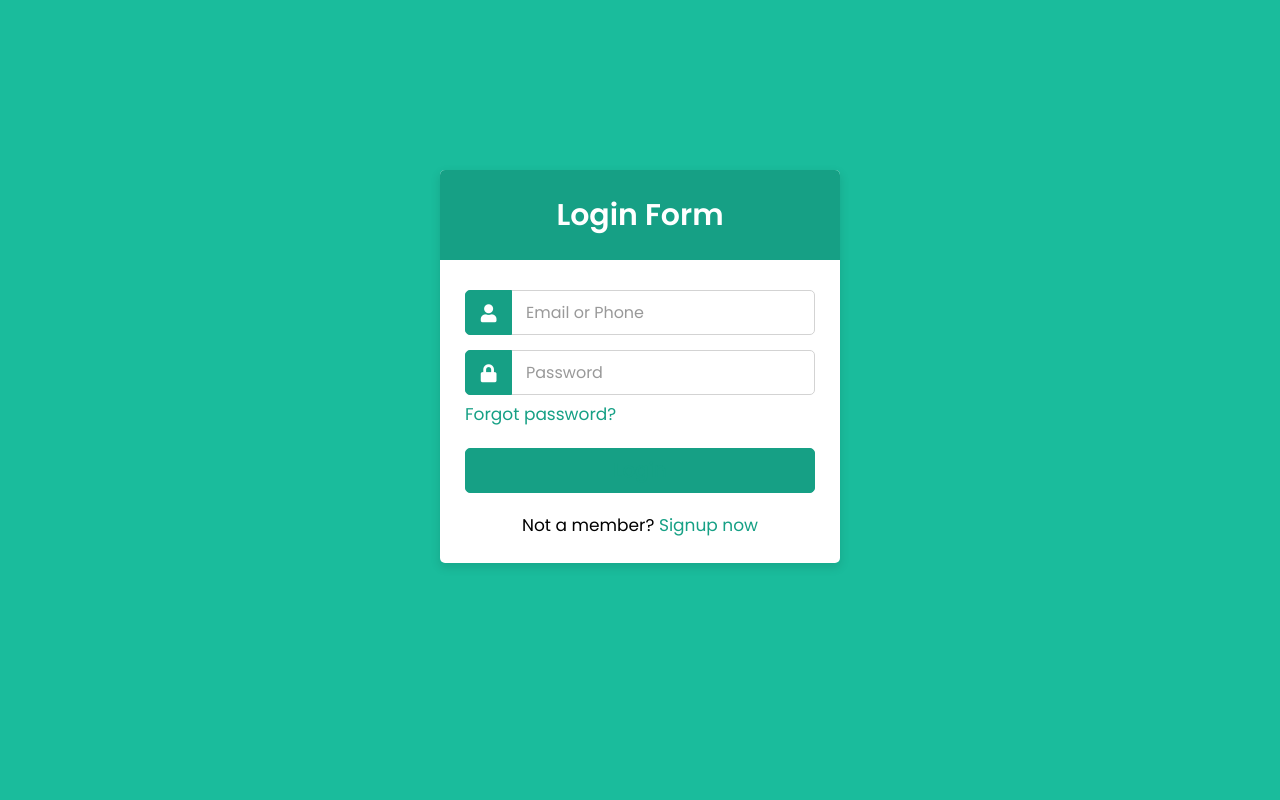
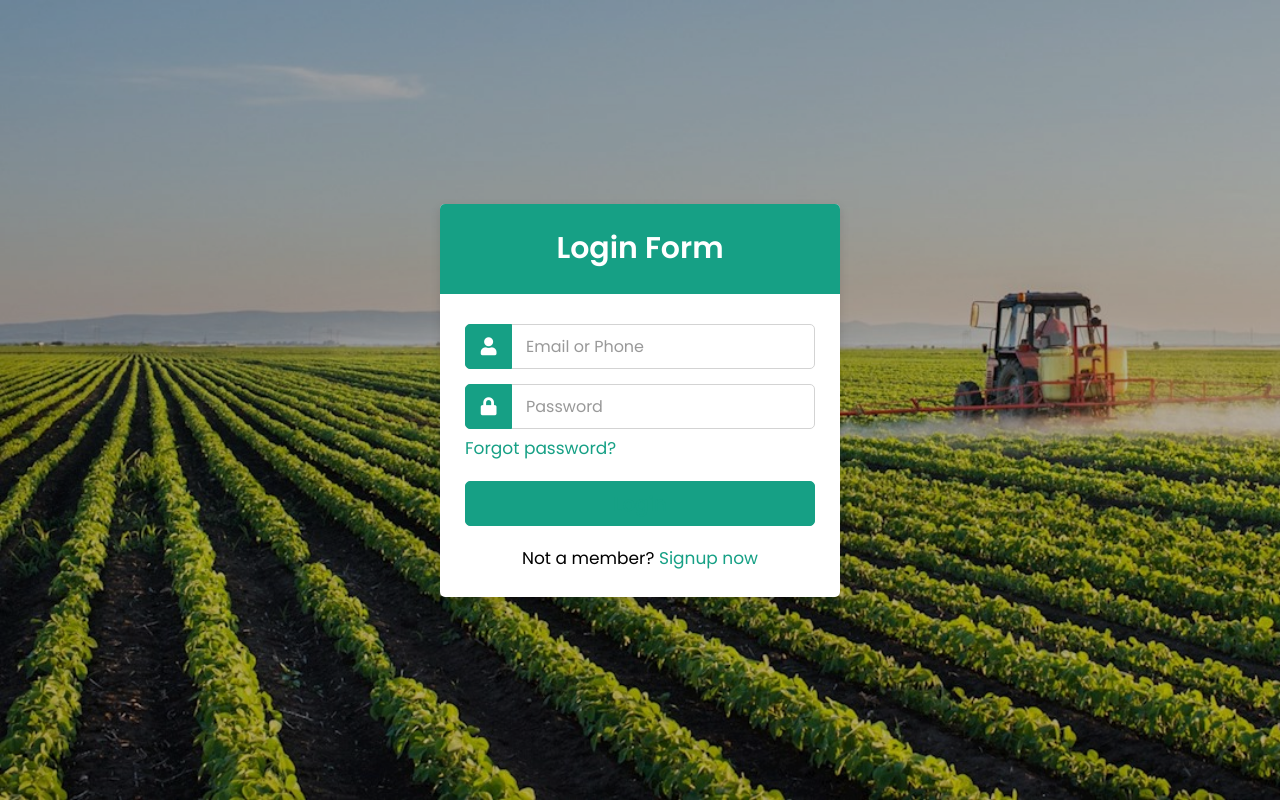
Before and after one commit to IsmailHosen25/agribusinesses, a React (Vite) app in the folder client/: page /login in a window 1280 px wide. Built offline with nearby package versions, Linux system fonts and the light colour scheme.

Commit message:
login page design upd1

```diff
--- a/client/package.json
+++ b/client/package.json
@@ -10,10 +10,12 @@
     "preview": "vite preview"
   },
   "dependencies": {
+    "formik": "^2.4.5",
     "react": "^18.2.0",
     "react-dom": "^18.2.0",
     "react-icons": "^5.0.1",
-    "react-router-dom": "^6.22.0"
+    "react-router-dom": "^6.22.0",
+    "yup": "^1.4.0"
   },
   "devDependencies": {
     "@types/react": "^18.2.43",
--- a/client/src/App.css
+++ b/client/src/App.css
@@ -0,0 +1,7 @@
+@import url('https://fonts.googleapis.com/css2?family=Poppins:wght@200;300;400;500;600;700&display=swap');
+*{
+  margin: 0;
+  padding: 0;
+  box-sizing: border-box;
+  font-family: 'Poppins',sans-serif;
+}
--- a/client/src/Web/Pages/Login/Login.jsx
+++ b/client/src/Web/Pages/Login/Login.jsx
@@ -1,8 +1,9 @@
 import React from 'react'
 import style from './Login.module.css'
-
+import img from "../../../assets/farmer_land.jpg"
 export default function Login() {
   return (
+    <div className={style.login_container}>
     <div className={style.container}>
     <div className={style.wrapper}>
       <div className={style.title}><span>Login Form</span></div>
@@ -23,6 +24,6 @@ export default function Login() {
       </form>
     </div>
   </div>
-
+  </div>
   )
 }
--- a/client/src/Web/Pages/Login/Login.module.css
+++ b/client/src/Web/Pages/Login/Login.module.css
@@ -1,24 +1,33 @@
-@import url('https://fonts.googleapis.com/css2?family=Poppins:wght@200;300;400;500;600;700&display=swap');
-*{
-  margin: 0;
-  padding: 0;
-  box-sizing: border-box;
-  font-family: 'Poppins',sans-serif;
+.login_container{
+  width: 100%;
+  height: 100vh;
+  background-image: url(../../../assets/farmer_land.jpg);
+  background-repeat: no-repeat;
+  background-size: cover;
+  display: flex;
+  justify-content: center;
+  align-items: center;
+  position: relative;
+  z-index: 10;
 }
-body{
-  background: #1abc9c;
-  overflow: hidden;
-}
-::selection{
-  background: rgba(26,188,156,0.3);
+.login_container::after{
+  content: "";
+  position: absolute;
+  top: 0;
+  left: 0;
+  width: 100%;
+  height: 100%;
+  background-color: #000;
+  opacity: 0.3;
 }
 .container{
-  max-width: 440px;
+  width: 440px;
   padding: 0 20px;
   display: flex;
   justify-content: center;
   align-items: center;
-  margin: 170px auto;
+  position: relative;
+  z-index: 100;
 }
 .wrapper{
   width: 100%;
```
Also changed, not shown: client/src/assets/farmer_land.jpg (added), 1 other file (tests, documents, lock files or other folders).
